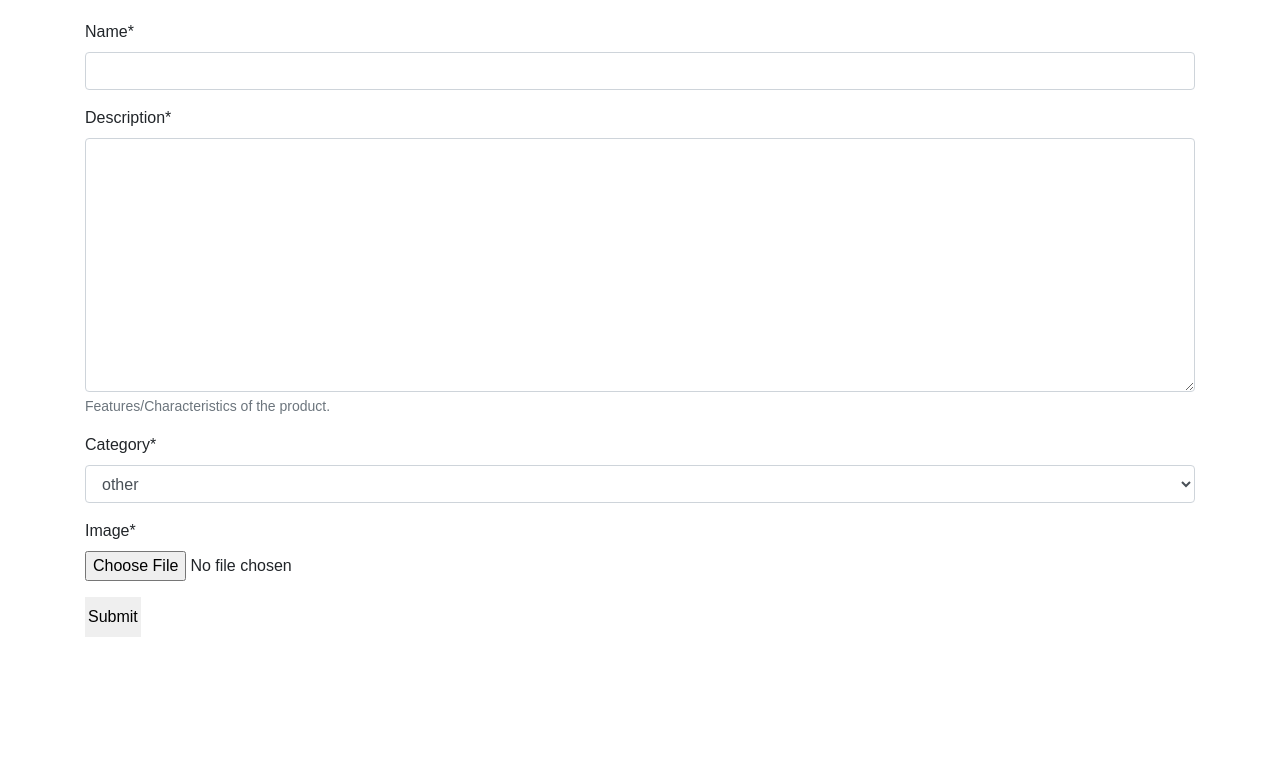
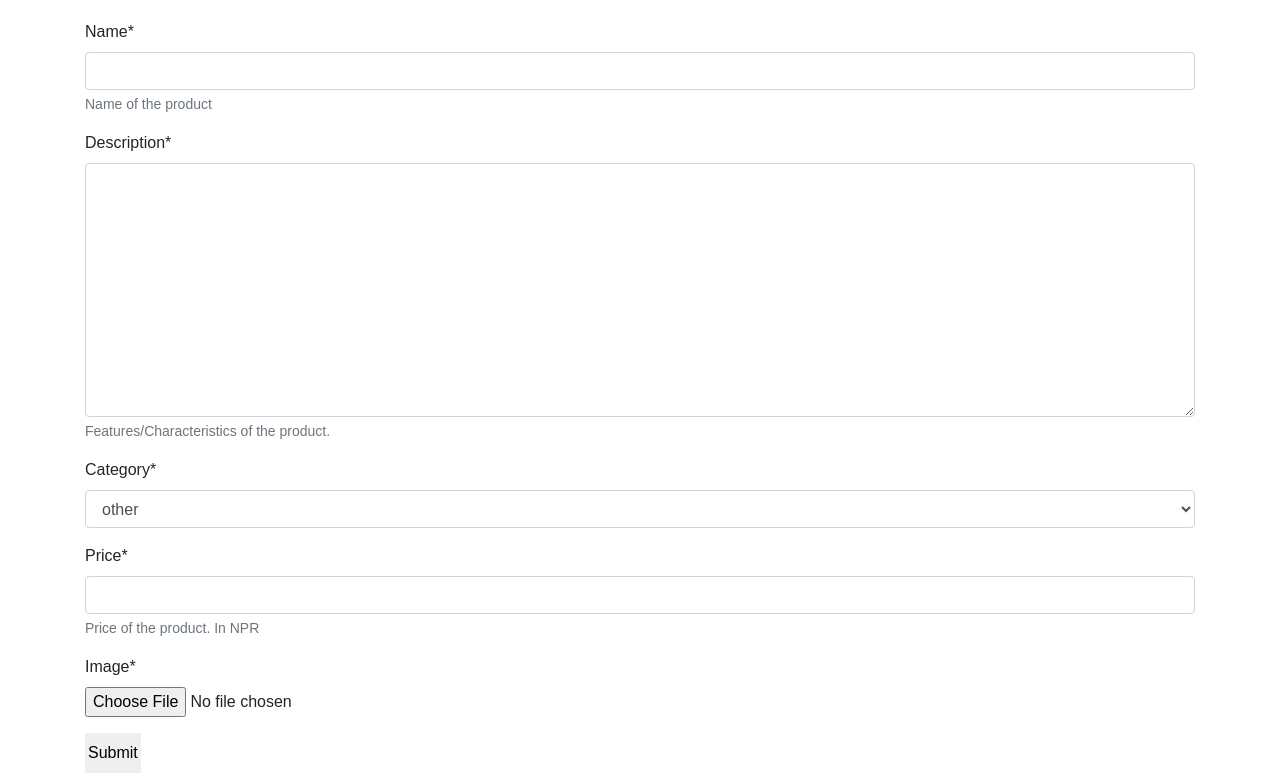
Before and after one commit to NickName-AM/kinbech, a Django app: page /sell/ in a window 1280 px wide. Shown: the part 120-893 px from the top of the page. Before the commit the page ends 757 px from the top, so only its background shows below. Run offline with Django 4.2, Linux system fonts and the light colour scheme; a user stored in the database is signed in; data comes from the database, SQL or seed files in the repository; both versions use the stored data as it was after the commit; parts of the project's set-up code (start-up, migrations or seed data) failed here and were passed over; some libraries are stand-ins or nearby versions.

Commit message:
Product Image Bug Fix

```diff
--- a/products/forms.py
+++ b/products/forms.py
@@ -4,5 +4,5 @@ from .models import Product
 class ProductRegisterForm(forms.ModelForm):
     class Meta:
         model = Product
-        fields = ['name', 'description', 'category', 'image']
+        fields = ['name', 'description', 'category', 'price', 'image']
         exclude = ['seller',]
--- a/products/models.py
+++ b/products/models.py
@@ -13,9 +13,10 @@ CATEGORIES = [
 
 class Product(models.Model):
     seller = models.ForeignKey(User, on_delete=models.CASCADE)
-    name = models.CharField(max_length=30)
+    name = models.CharField(max_length=30, help_text='Name of the product')
     description = models.TextField(help_text='Features/Characteristics of the product.')
     category = models.CharField(max_length=2, choices=CATEGORIES, default='OT')
+    price = models.PositiveIntegerField(help_text='Price of the product. In NPR')
     image = models.ImageField(default='default_product.jpg', upload_to='product_pics')
 
     def __str__(self):
--- a/products/views.py
+++ b/products/views.py
@@ -13,10 +13,7 @@ def home(request):
         return render(request, 'products/home.html', {'products': products})
     elif request.method == 'POST':
         search_text = request.POST['search-data']
-        search_products = []
-        for product in products:
-            if search_text in product.name:
-                search_products.append(product)
+        search_products = [product for product in products if search_text.lower() in product.name.lower()]
         return render(request, 'products/search.html', {'products': search_products})
 
 @login_required
--- a/templates/products/sell.html
+++ b/templates/products/sell.html
@@ -4,7 +4,7 @@
 
 {% block body %}
 <div class="container">
-    <form method="POST">
+    <form method="POST" enctype="multipart/form-data">
         {% csrf_token %}
         {{form|crispy}}
         <input type="submit" class="submit-btn" value="Submit">
```
Also changed, not shown: users/views.py (+4 -4 lines), db.sqlite3, media/product_pics/_their_story__my_story__by_daenarys_d84l706-fullview.jpg (added), media/product_pics/white-red-green.jpg (added), media/profile_pics/window-samurai.jpg (added), products/migrations/0001_initial.py, products/migrations/0002_alter_product_description.py (deleted), products/migrations/0003_alter_product_description_alter_product_seller.py (deleted).
